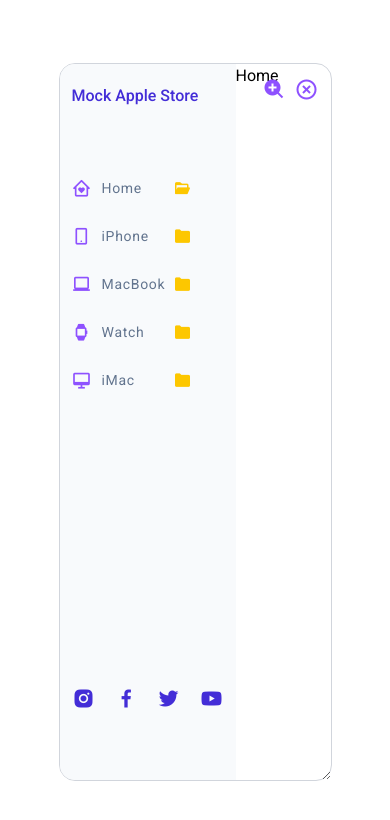
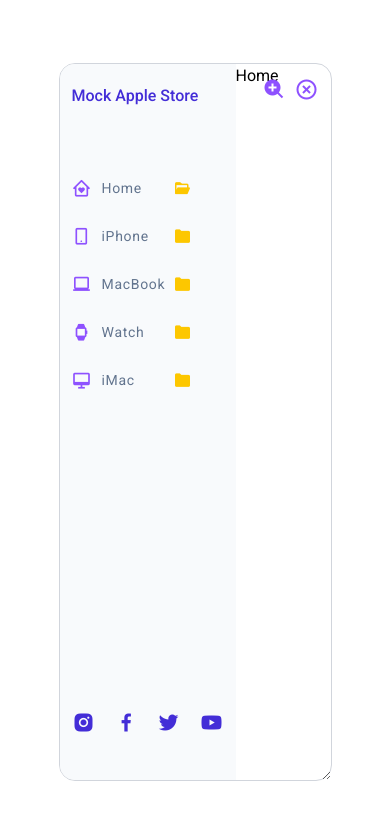
Before and after one commit to GarimaK1/AppleStoreUIViteReact19, a React (Vite) app: page / in a window 390 px wide. Shown: the top 820 px of the page. Built offline with nearby package versions, Linux system fonts and the light colour scheme.

Commit message:
style changes for Navbar

```diff
--- a/src/components/Navbar.jsx
+++ b/src/components/Navbar.jsx
@@ -3,14 +3,14 @@
 
 const Navbar = ({ currentPage, handleNavClick }) => {
   return (
-    <div className='2xl:w-80 xl:w-52 w-44 h-full bg-slate-50 flex flex-col justify-between pt-5 px-3 pb-14 md:pb-0'>
+    <div className='2xl:w-80 xl:w-52 w-44 h-full bg-slate-50 flex flex-col justify-between py-5 px-3 md:pb-0'>
       <a href='#' className='2xl:text-2xl xl:text-xl text-indigo-700 font-medium mb-14'>
         Mock Apple Store
       </a>
       <div className='flex flex-col flex-grow'>
         {
           navItems.map((item, index) => (
-            <a key={index} href='#' className='xl:w-36 lg:w-32 w-30 flex items-center justify-between my-3.5 text-left cursor-pointer'
+            <a key={item.label} href='#' className='xl:w-36 lg:w-32 w-30 flex items-center justify-between my-3.5 text-left cursor-pointer'
               onClick={() => handleNavClick(index)}>
               <i className={`${item.icon} text-xl text-violet-500`}></i>
               <span className='text-sm text-slate-500 mx-2.5 mr-auto tracking-wider'>{item.label}</span>
@@ -19,7 +19,7 @@
           ))
         }
       </div>
-      <div className='flex justify-between pb-2'>
+      <div className='flex justify-between pb-5'>
         <a href='#'>
           <i className='bx bxl-instagram-alt text-2xl text-indigo-700'></i>
         </a>
```
